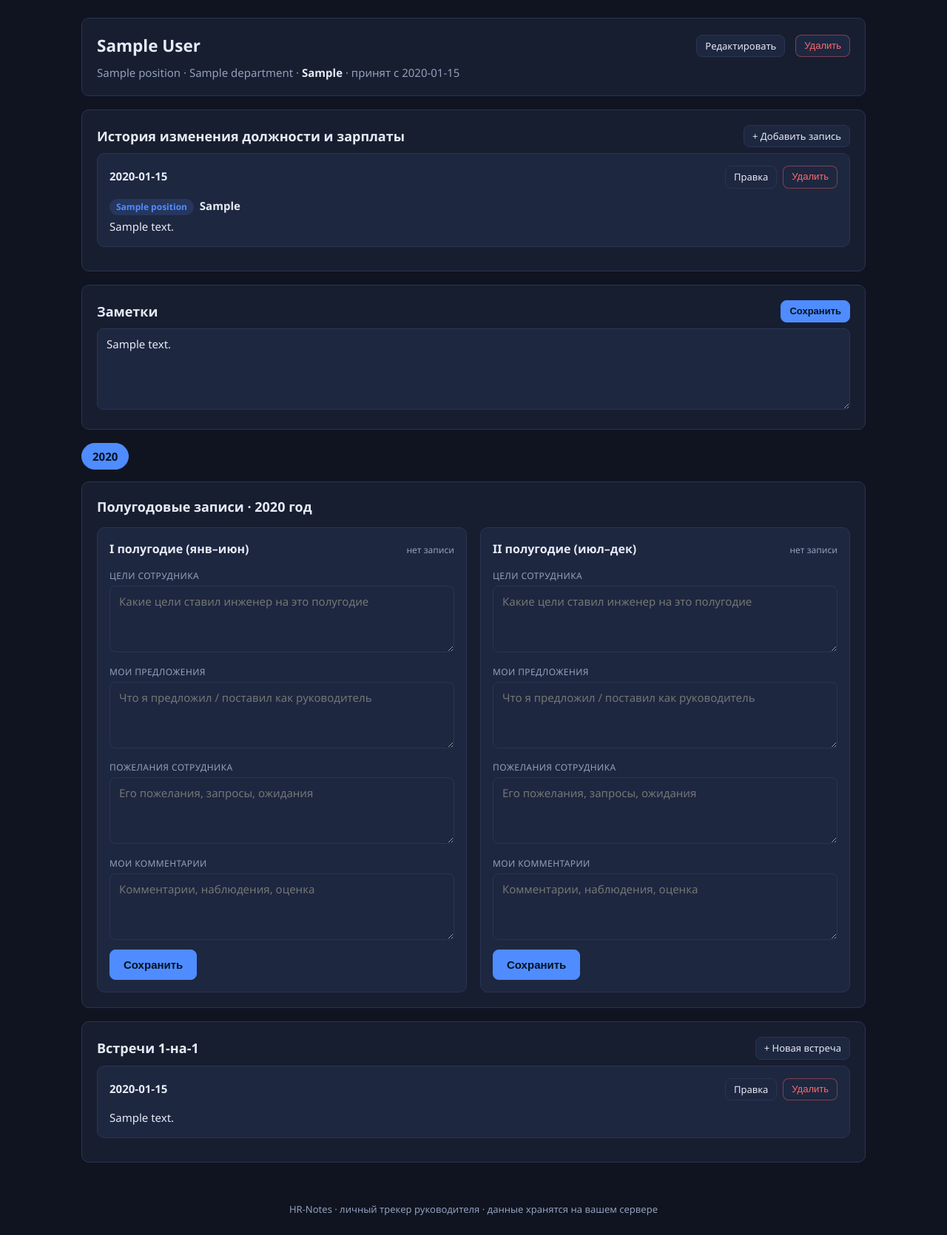
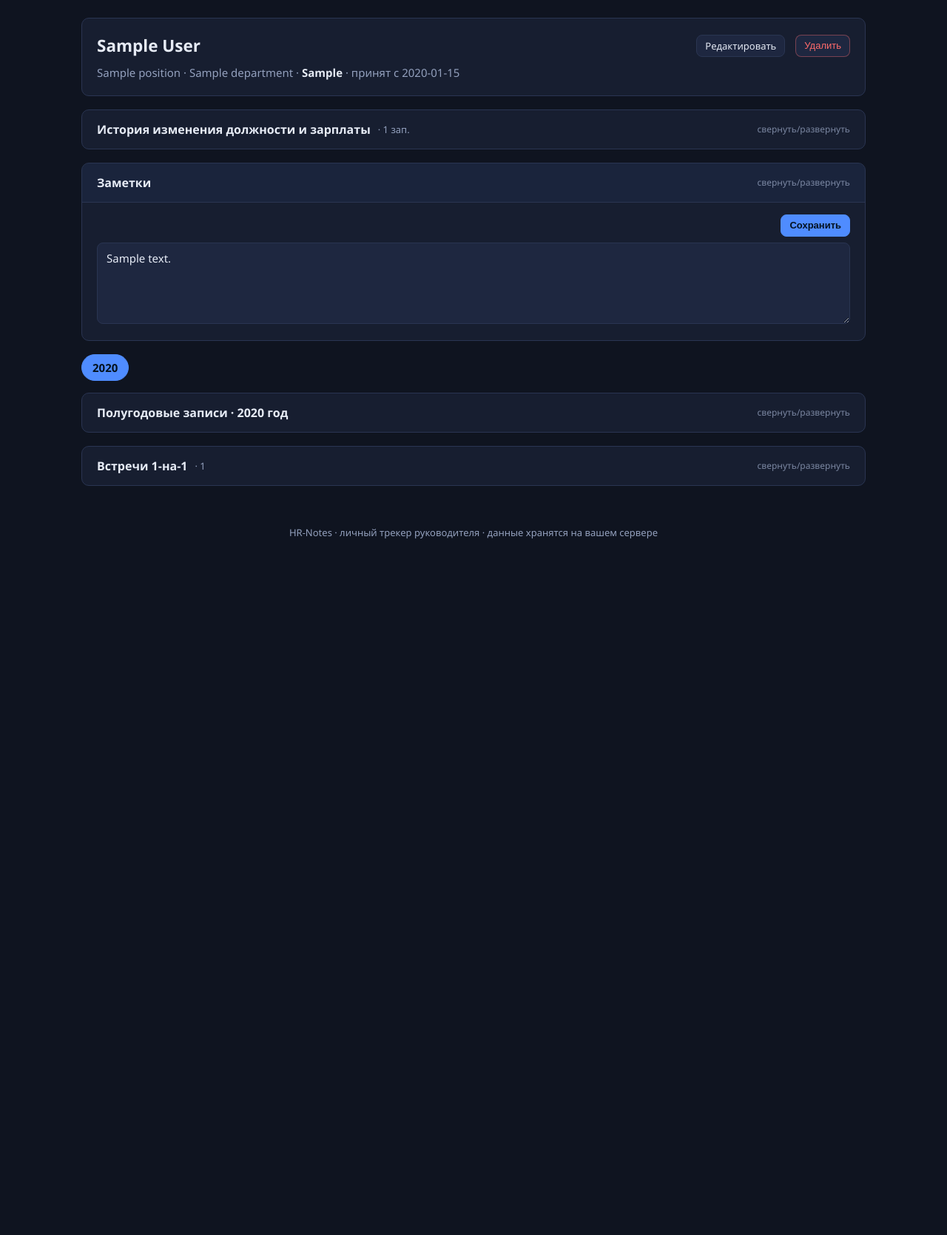
Before and after one commit to shoonia69/myscripts, a Flask app: page /employee/1 in a window 1280 px wide. Shown: the part 58-1728 px from the top of the page at 74% size. After the commit the page ends 787 px from the top, so only its background shows below. Run offline with Flask 3, Linux system fonts and the light colour scheme; the visitor is signed in with stand-in values (Sample User, id 1); tables that the repository leaves empty hold one stand-in row (values such as "Sample post").

Commit message:
feat(hr-notes): блоки карточки сотрудника сворачиваемые (спойлеры) с запоминанием состояния

```diff
--- a/hr-notes/static/style.css
+++ b/hr-notes/static/style.css
@@ -149,6 +149,24 @@ details.inline-add summary::-webkit-details-marker,
 details.inline-edit summary::-webkit-details-marker { display: none; }
 details.inline-add summary:hover, details.inline-edit summary:hover { border-color: var(--accent); color: var(--text); }
 
+/* ---------- accordion (спойлеры блоков) ---------- */
+details.accordion { padding: 0; overflow: hidden; }
+details.accordion > summary {
+  list-style: none; cursor: pointer; padding: 14px 20px;
+  display: flex; align-items: center; gap: 10px; flex-wrap: wrap;
+}
+details.accordion > summary::-webkit-details-marker { display: none; }
+details.accordion > summary:hover { background: rgba(79,140,255,.05); }
+details.accordion[open] > summary { border-bottom: 1px solid var(--border); background: rgba(79,140,255,.06); }
+.acc-title { font-weight: 600; font-size: 16px; }
+.acc-count { color: var(--muted); font-size: 13px; }
+.acc-toggle {
+  margin-left: auto; color: var(--muted); font-size: 12px; opacity: .8;
+  font-weight: 400; text-transform: none; letter-spacing: 0;
+}
+details.accordion > summary .mktoggle { color: var(--muted); font-size: 15px; }
+.acc-body { padding: 16px 20px; }
+
 /* ---------- login ---------- */
 .login-wrap { max-width: 380px; margin: 10vh auto; }
 .login-card { background: var(--panel); border: 1px solid var(--border); border-radius: 14px; padding: 32px; }
--- a/hr-notes/templates/employee_view.html
+++ b/hr-notes/templates/employee_view.html
@@ -21,9 +21,13 @@
 </div>
 
 <!-- История изменений должности/зарплаты -->
-<div class="card">
+<details class="card accordion" data-acc="history">
+  <summary class="acc-summary"><span class="acc-title">История изменения должности и зарплаты</span>
+    <span class="acc-count">{% if history %}· {{ history|length }} зап.{% endif %}</span>
+    <span class="acc-toggle">свернуть/развернуть</span>
+  </summary>
+  <div class="acc-body">
   <div class="toolbar" style="margin-bottom:8px">
-    <div class="panel-title" style="margin:0">История изменения должности и зарплаты</div>
     <div class="spacer"></div>
     <details class="inline-add">
       <summary class="btn small">+ Добавить запись</summary>
@@ -115,20 +119,25 @@
   {% else %}
     <div class="empty">Пока нет записей об изменениях должности и зарплаты. Добавьте первую — увидите историю по датам.</div>
   {% endif %}
-</div>
+  </div>
+</details>
 
 <!-- Случайные заметки о сотруднике -->
-<div class="card">
+<details class="card accordion" data-acc="notes" open>
+  <summary class="acc-summary"><span class="acc-title">Заметки</span>
+    <span class="acc-toggle">свернуть/развернуть</span>
+  </summary>
+  <div class="acc-body">
   <form method="post" action="{{ url_for('employee_notes', eid=emp.id) }}">
     <div class="toolbar" style="margin-bottom:8px">
-      <div class="panel-title" style="margin:0">Заметки</div>
       <div class="spacer"></div>
       <button class="btn small primary" type="submit">Сохранить</button>
     </div>
     <textarea name="notes" style="min-height:110px"
               placeholder="Случайные заметки о сотруднике: черты характера, пожелания по развитию, подвижки, что угодно вне привязки к полугодию.">{{ emp.notes or '' }}</textarea>
   </form>
-</div>
+  </div>
+</details>
 
 <!-- Выбор года -->
 <div class="toolbar">
@@ -146,8 +155,11 @@
 </div>
 
 <!-- Полугодовые записи -->
-<div class="card">
-  <div class="panel-title">Полугодовые записи · {{ year }} год</div>
+<details class="card accordion" data-acc="semesters">
+  <summary class="acc-summary"><span class="acc-title">Полугодовые записи · {{ year }} год</span>
+    <span class="acc-toggle">свернуть/развернуть</span>
+  </summary>
+  <div class="acc-body">
   <div class="semester-blocks">
     {% for code, label in semesters.items() %}
       {% set rec = records.get(code) %}
@@ -183,12 +195,17 @@
       </div>
     {% endfor %}
   </div>
-</div>
+  </div>
+</details>
 
 <!-- Встречи 1-на-1 -->
-<div class="card">
+<details class="card accordion" data-acc="meetings">
+  <summary class="acc-summary"><span class="acc-title">Встречи 1-на-1</span>
+    <span class="acc-count">{% if meetings %}· {{ meetings|length }}{% endif %}</span>
+    <span class="acc-toggle">свернуть/развернуть</span>
+  </summary>
+  <div class="acc-body">
   <div class="toolbar" style="margin-bottom:8px">
-    <div class="panel-title" style="margin:0">Встречи 1-на-1</div>
     <div class="spacer"></div>
     <a class="btn small" href="{{ url_for('meeting_new', eid=emp.id) }}">+ Новая встреча</a>
   </div>
@@ -212,6 +229,27 @@
   {% else %}
     <div class="empty">Встреч пока не было. Добавьте первую, чтобы фиксировать итоги 1-на-1.</div>
   {% endif %}
-</div>
+  </div>
+</details>
+
+<script>
+/* Сохраняем развёрнутость спойлеров в localStorage */
+(function () {
+  var KEY = 'hr-notes-acc';
+  var stored = {};
+  try { stored = JSON.parse(localStorage.getItem(KEY) || '{}'); } catch (e) {}
+  document.querySelectorAll('details.accordion').forEach(function (d) {
+    var k = d.getAttribute('data-acc') || d.querySelector('.acc-title').textContent.trim();
+    // по умолчанию: ничего не задано/не сохранено — используем атрибут open
+    if (stored.hasOwnProperty(k)) {
+      d.open = stored[k];
+    }
+    d.addEventListener('toggle', function () {
+      stored[k] = d.open;
+      try { localStorage.setItem(KEY, JSON.stringify(stored)); } catch (e) {}
+    });
+  });
+})();
+</script>
 
 {% endblock %}
--- a/hr-notes/test_app.py
+++ b/hr-notes/test_app.py
@@ -154,7 +154,12 @@ check("дата приёма видна в карточке", "принят с 2
 # p2 (Старший инженер) была удалена тестом выше — пересоздаём для истории
 c.post("/catalog/position/add", data={"name": "Старший инженер"})
 p2 = dbq("SELECT id FROM positions WHERE name='Старший инженер'")[0]["id"]
+body = c.get(f"/employee/{eid}").get_data(as_text=True)
 check("в карточке есть история", "История изменения должности и зарплаты" in body)
+# спойлеры блоков
+check("карточка имеет 4 спойлера", body.count('class="card accordion"') == 4)
+check("спойлер заметок развёрнут", 'data-acc="notes" open' in body)
+check("спойлер истории свёрнут", 'data-acc="history"' in body and 'data-acc="history" open' not in body)
 c.post(f"/employee/{eid}/history/add", data={
     "change_date": "2024-06-01", "position_id": str(p1), "salary": "150 000 ₽", "note": "повышение"
 }, follow_redirects=True)
```
